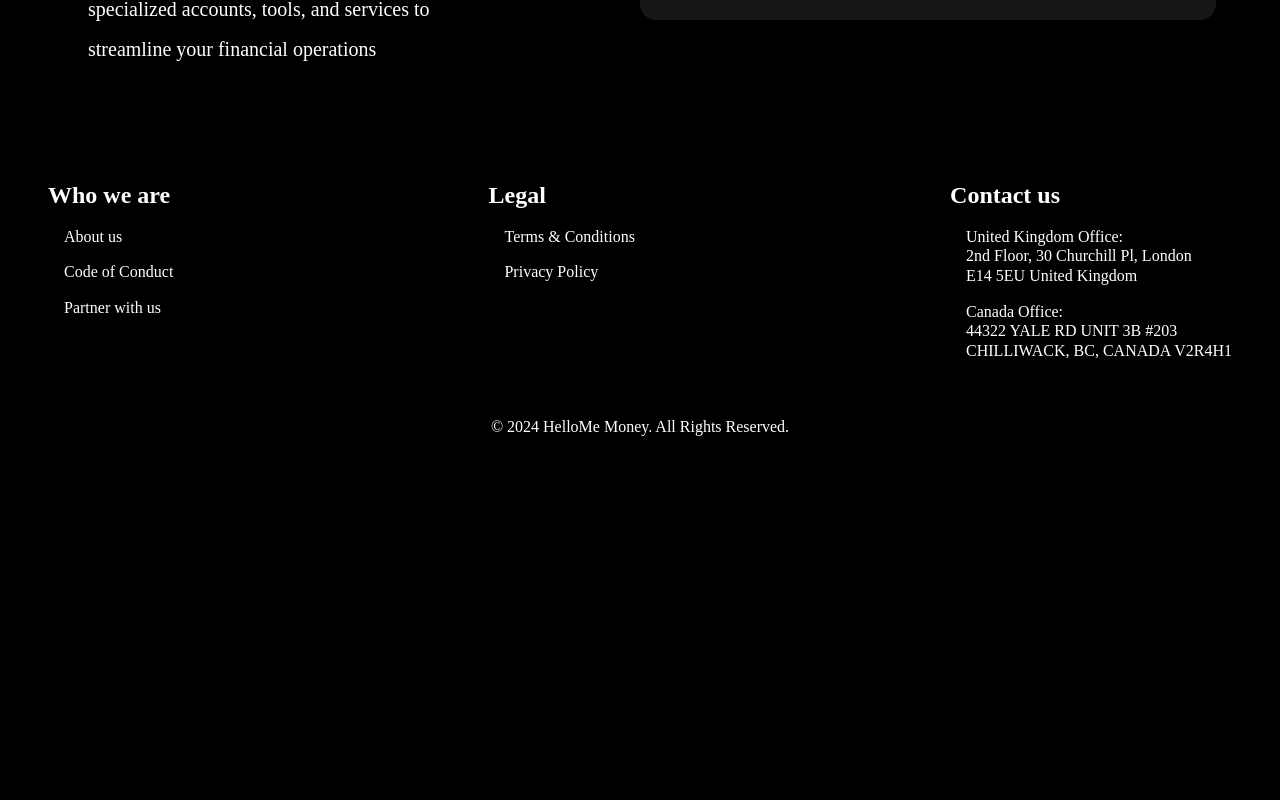
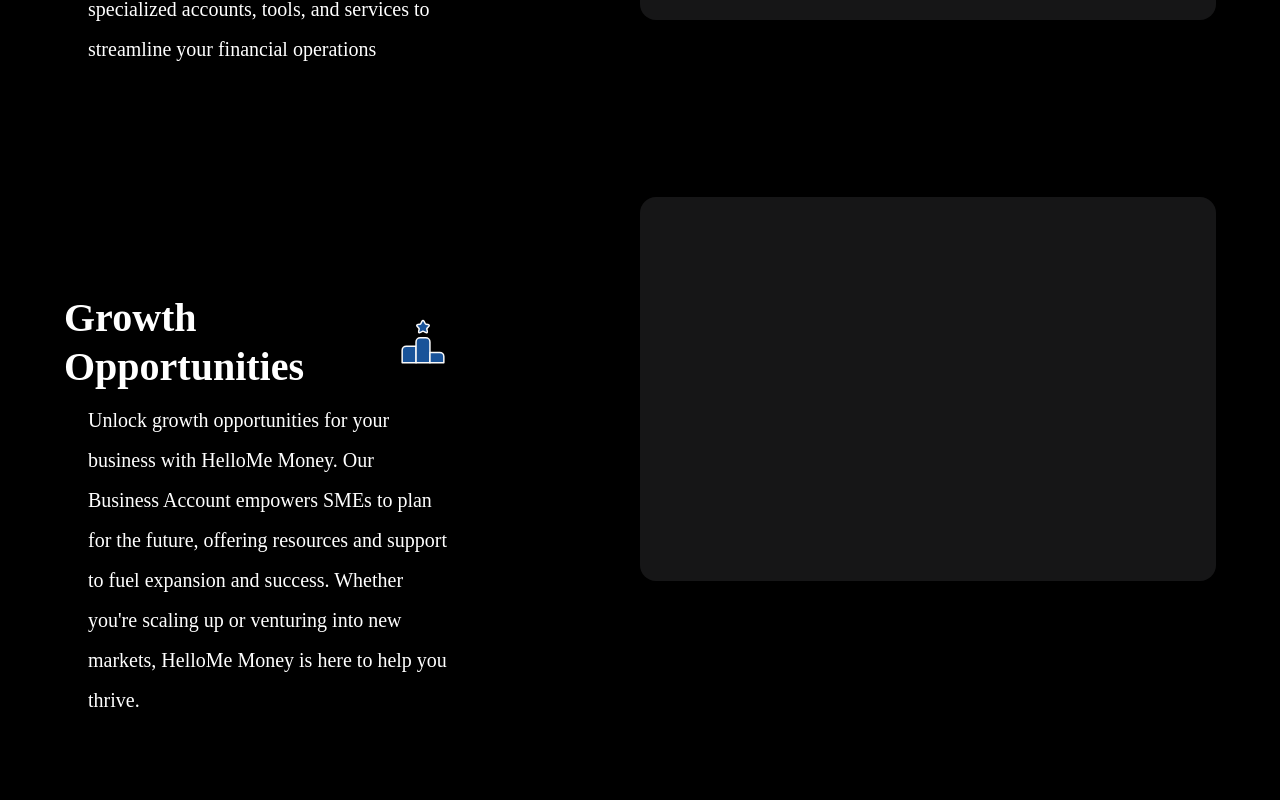
Before and after one commit to oneShot0430/HelloME-Money, a React (Create React App) app: page /sme in a window 1280 px wide. Shown: the part 1120-1920 px from the top of the page. Before the commit the page ends 1557 px from the top, so only its background shows below. Built offline with nearby package versions, Linux system fonts and the light colour scheme.

Commit message:
complete the growth opportunity component

```diff
--- a/src/Page/SME/SME.js
+++ b/src/Page/SME/SME.js
@@ -1,11 +1,14 @@
 import React from "react";
 import Enterprise from "../../components/enterprise/enterprise";
 import TailoredSolutions from "../../components/tailoredSolutions/tailoredSolution";
+import GrowOpportunity from "../../components/growOpportunity/growOpportunity";
+
 const SME = () => {
   return(
     <div>
       <Enterprise />
       <TailoredSolutions />
+      <GrowOpportunity />
     </div>
   );
 }
--- /dev/null
+++ b/src/components/growOpportunity/growOpportunity.js
@@ -0,0 +1,21 @@
+import React from "react";
+import styles from "./growOpportunity.module.css";
+
+const GrowOpportunity = () => {
+  return(
+    <div className={styles.container}>
+      <div className={styles.description}>
+        <div className={styles.title}>
+          <p className="mr-4">Growth Opportunities</p>
+          <img alt="Ranking" src="/images/Ranking.svg" className="w-[50px] h-[50px]"/>
+        </div>
+        <div className={styles.subText}>Unlock growth opportunities for your business with HelloMe Money. Our Business Account empowers SMEs to plan for the future, offering resources and support to fuel expansion and success. Whether you're scaling up or venturing into new markets, HelloMe Money is here to help you thrive.</div>
+      </div>
+      <div className={styles.image}>
+        <img src="/images/analyse.gif" alt="Analyse" className="opacity-100 z-10"></img>
+      </div>
+    </div>
+  );
+}
+
+export default GrowOpportunity;
--- /dev/null
+++ b/src/components/growOpportunity/growOpportunity.module.css
@@ -0,0 +1,19 @@
+.container {
+  @apply p-16 flex justify-between text-white;
+}
+
+.description {
+  @apply w-1/3 mt-24;
+}
+
+.title {
+  @apply flex items-center justify-start font-bold text-[40px] leading-[49.2px] mb-1;
+}
+
+.subText {
+  @apply text-xl leading-[40px] mt-2 font-normal pl-6;
+}
+
+.image {
+  @apply w-1/2 h-96 p-2 bg-gray-300 bg-opacity-10 rounded-2xl;
+}
```
Also changed, not shown: src/components/streamlinedBanking/streamlinedBanking.js (added), src/components/streamlinedBanking/streamlinedBanking.module.css (added).
